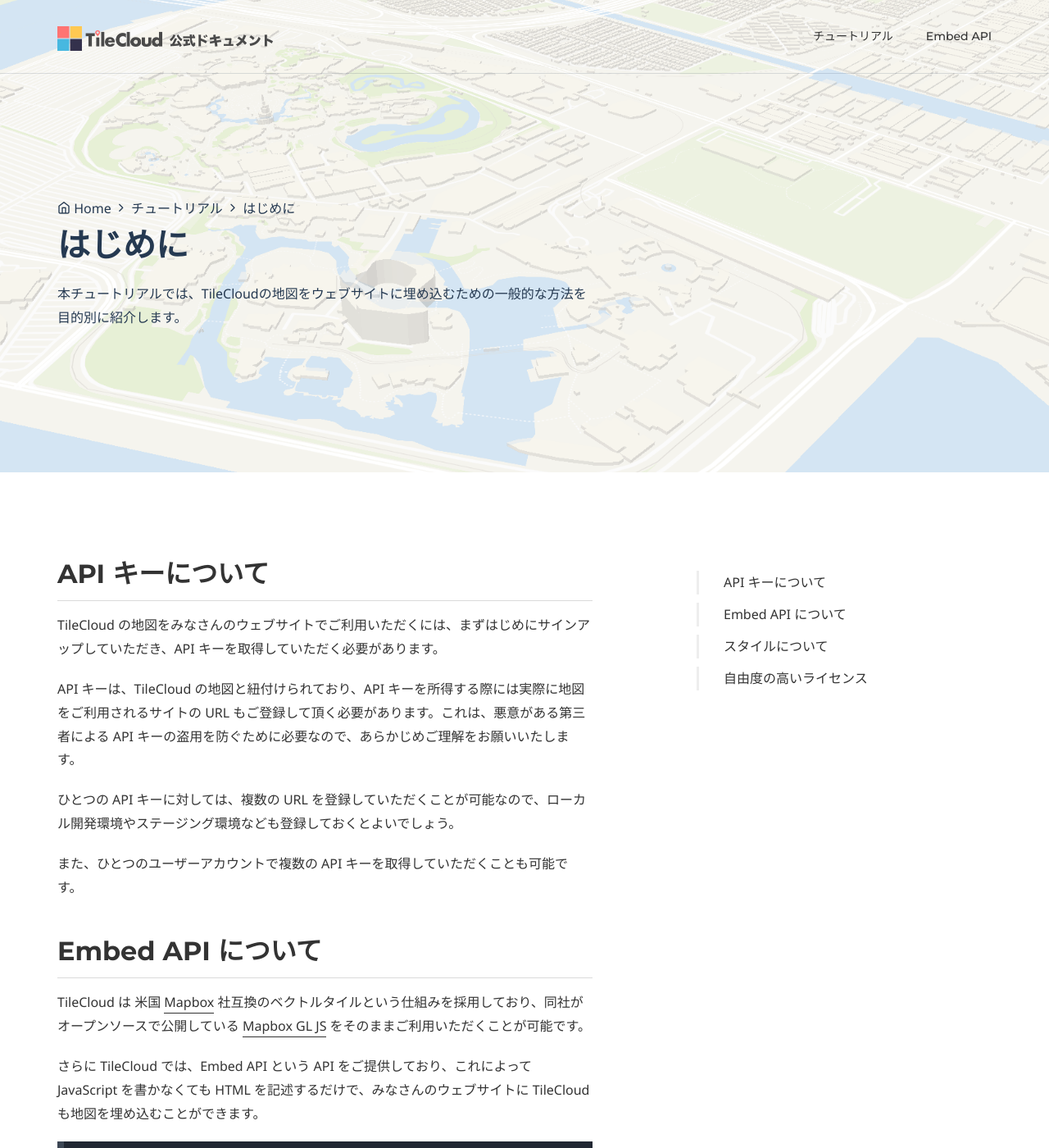
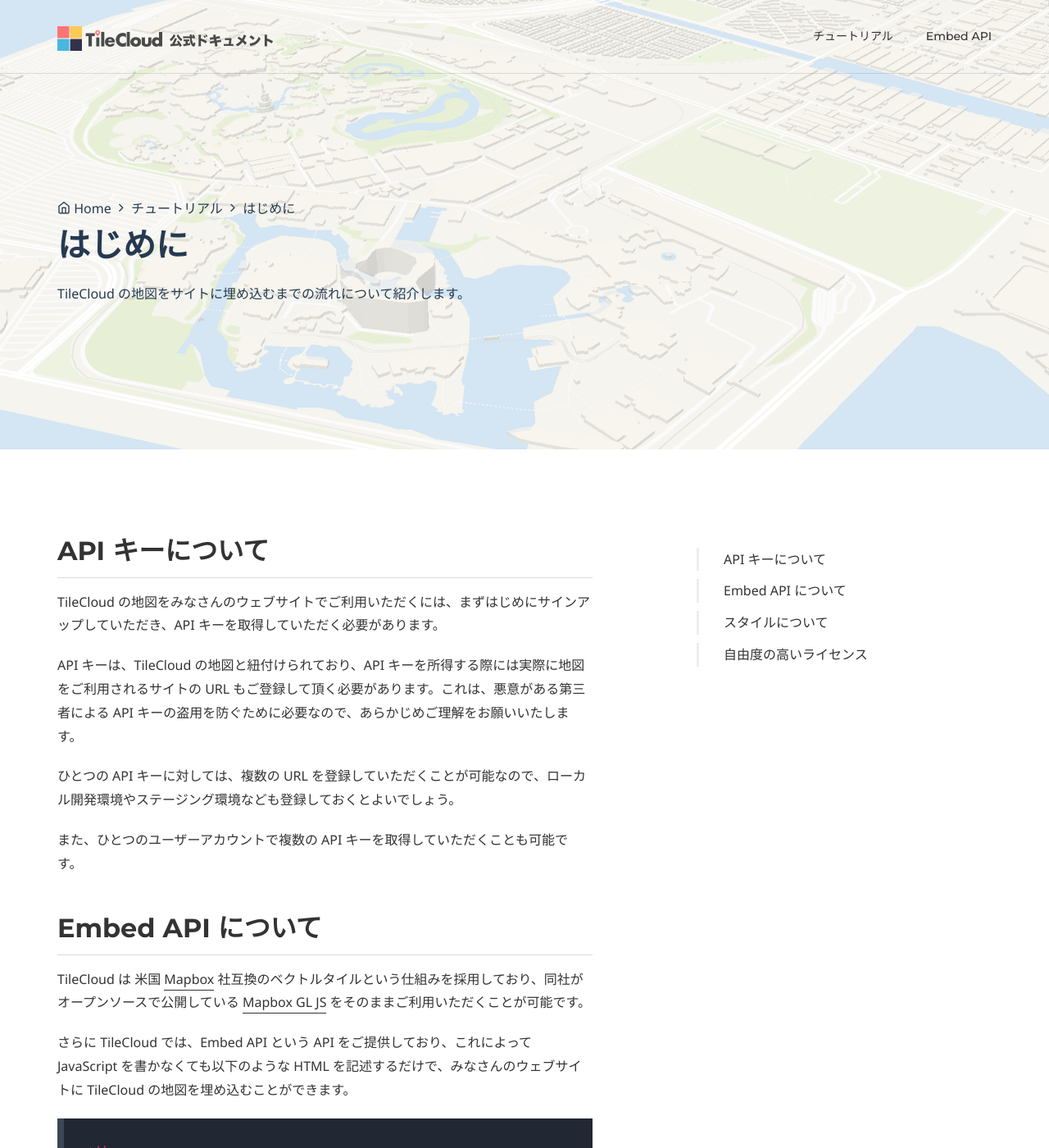
Before and after one commit to tilecloud/docs.tilecloud.io, a Jekyll site: the page built from tutorial/introduction.md, in a window 1280 px wide and 1400 px high. Shown: the whole window at 82% size. Built offline with Jekyll 4.4.1, drawn with Linux system fonts in a browser that asks for light colours; some web fonts are replaced; a script that is not in the unit is left out.

Commit message:
some fix

````diff
--- a/tutorial/introduction.md
+++ b/tutorial/introduction.md
@@ -6,7 +6,7 @@ comments: false
 
 # Hero section
 title: はじめに
-description: 本チュートリアルでは、TileCloudの地図をウェブサイトに埋め込むための一般的な方法を目的別に紹介します。
+description: TileCloud の地図をサイトに埋め込むまでの流れについて紹介します。
 
 # Author box
 # author:
@@ -48,7 +48,7 @@ API キーは、TileCloud の地図と紐付けられており、API キーを
 
 TileCloud は 米国 [Mapbox](https://www.mapbox.com/) 社互換のベクトルタイルという仕組みを採用しており、同社がオープンソースで公開している [Mapbox GL JS](https://docs.mapbox.com/mapbox-gl-js/api/) をそのままご利用いただくことが可能です。
 
-さらに TileCloud では、Embed API という API をご提供しており、これによって JavaScript を書かなくても HTML を記述するだけで、みなさんのウェブサイトに TileCloud も地図を埋め込むことができます。
+さらに TileCloud では、Embed API という API をご提供しており、これによって JavaScript を書かなくても以下のような HTML を記述するだけで、みなさんのウェブサイトに TileCloud の地図を埋め込むことができます。
 
 ```html
 <div
````
Also changed, not shown: other parts of tutorial/introduction.md (+2 -2 lines), tutorial/get-api.md (added, +41 -0 lines).
